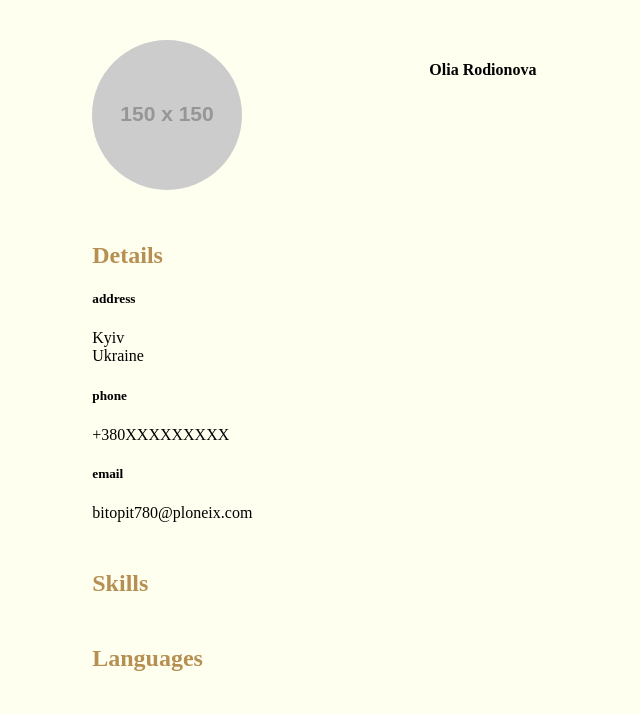
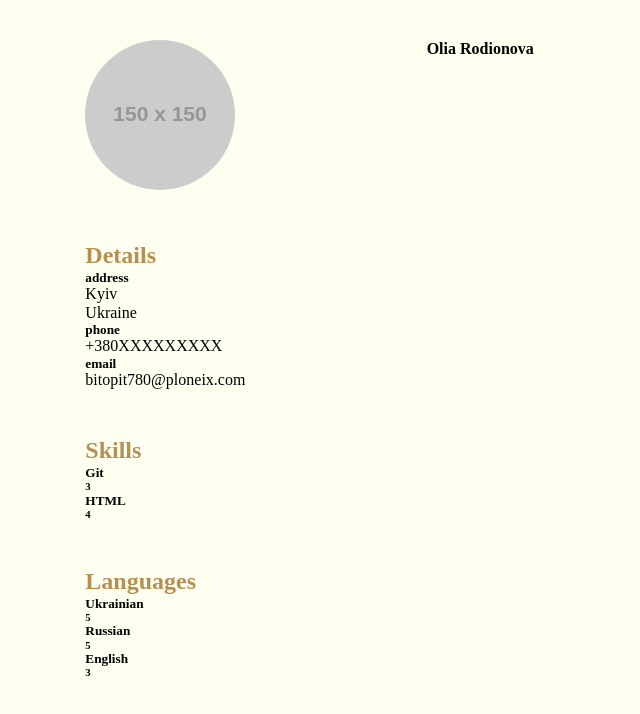
Before and after one commit to rdnvol/web-apps, a React (Create React App) app: page / in a window 1280 px wide. Shown: the top 714 px of the page, without its empty margins (0-640 px from the left). Built offline with nearby package versions, Linux system fonts and the light colour scheme.

Commit message:
component SkillItem created

```diff
--- a/src/components/SkillItem.jsx
+++ b/src/components/SkillItem.jsx
@@ -2,15 +2,20 @@ import React from 'react';
 import classes from './components.module.css';
 
 const SkillItem = ({skill}) => {
+    console.log(skill);
     return (
         <div className={classes.skill__item}>
             <h2 className={classes.skill__title}>{skill.title}</h2>
-
-            {/*<ul>*/}
-            {/*    <li>1</li>*/}
-            {/*    <li>2</li>*/}
-            {/*    <li>3</li>*/}
-            {/*</ul>*/}
+            <ul>
+                {skill.content.map(content => {
+                    return(
+                        <li>
+                            <h5>{content.title}</h5>
+                            <h6>{content.point}</h6>
+                        </li>
+                        )
+                })}
+            </ul>
         </div>
     );
 };
--- a/src/index.js
+++ b/src/index.js
@@ -1,6 +1,7 @@
 import React from 'react';
 import ReactDOM from 'react-dom/client';
 import './style/main.css';
+import './style/normalize.css';
 import App from './App';
 
 const root = ReactDOM.createRoot(document.getElementById('root'));
--- a/src/sources/source.json
+++ b/src/sources/source.json
@@ -20,7 +20,7 @@
   {
     "id": "skills",
     "title": "Skills",
-    "skills": [
+    "content": [
       {
         "title": "Git",
         "point": 3
@@ -34,7 +34,7 @@
   {
     "id": "skills",
     "title": "Languages",
-    "skills": [
+    "content": [
       {
         "title": "Ukrainian",
         "point": 5
--- a/src/style/main.scss
+++ b/src/style/main.scss
@@ -5,7 +5,6 @@ body {
 }
 
 li {
-
   list-style-type: none;
 }
 
--- /dev/null
+++ b/src/style/normalize.css
@@ -0,0 +1,111 @@
+/* stylelint-disable */
+html, body, div, span, iframe, h1, h2, h3, h4, h5, h6, p, blockquote, pre, a, address,
+big, code, del, dfn, em, img, q, s, samp, small, strong, sub, sup, tt, var, b, u, i, dl,
+dt, dd, ol, ul, li, fieldset, form, label, legend, table, caption, tbody, tfoot, thead, tr,
+th, td, article, aside, canvas, details, embed, figure, figcaption, footer, header, hgroup, menu,
+main, nav, output, section, summary, time, mark, audio, video {
+	margin: 0;
+	padding: 0;
+	border: 0;
+	/*font-size: 100%;*/
+	/*font: inherit;*/
+	vertical-align: baseline;
+}
+
+article, aside, details, figcaption, figure, footer, header, hgroup, menu, nav, section {
+  display: block;
+  margin: 0;
+}
+
+ol, ul {
+	list-style: none;
+}
+
+table {
+	border-collapse: collapse;
+	border-spacing: 0;
+}
+
+body {
+  -ms-text-size-adjust: 100%;
+  -webkit-text-size-adjust: 100%;
+  /*text-align: center;*/
+	line-height: 1.15;
+}
+
+h1 {
+  font-size: 2em;
+  margin: 0.67em 0;
+}
+
+a {
+  background-color: transparent;
+  -webkit-text-decoration-skip: objects;
+}
+
+b,
+strong {
+  font-weight: bolder;
+}
+
+small {
+  font-size: 80%;
+}
+
+figure {
+  margin: 1em 40px;
+}
+
+img {
+  border-style: none;
+}
+
+button,
+[type="button"],
+[type="reset"],
+[type="submit"] {
+  cursor: pointer;
+}
+
+button::-moz-focus-inner,
+input::-moz-focus-inner {
+  border: 0;
+  padding: 0;
+}
+
+textarea {
+  overflow: auto;
+}
+
+[hidden] {
+  display: none !important;
+}
+
+[clear] {
+  clear: both;
+}
+
+::selection {
+    background: #b3d4fc;
+    text-shadow: none;
+}
+
+/* Box Model */
+
+*, *:before, *:after {
+  -moz-box-sizing: border-box;
+  -webkit-box-sizing: border-box;
+  box-sizing: border-box;
+}
+
+/* A better looking default horizontal rule */
+
+hr {
+  display: block;
+  height: 1px;
+  border: 0;
+  border-top: 1px solid #ccc;
+  margin: 1em 0;
+  padding: 0;
+}
+/* stylelint-enable */
```
Also changed, not shown: 1 other file (tests, documents, lock files or other folders).
